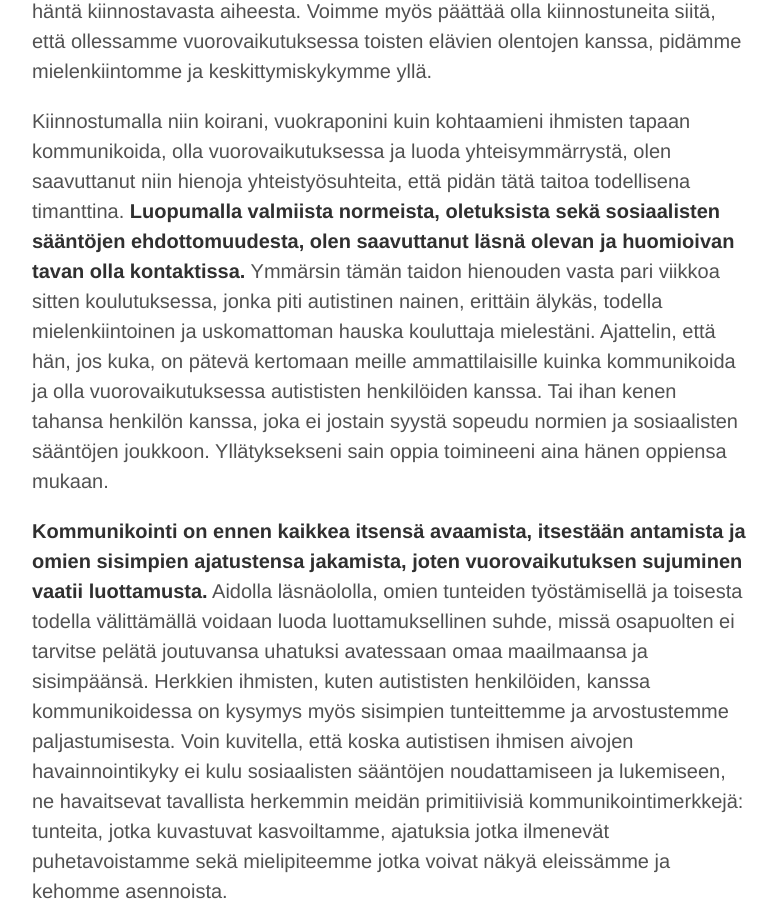
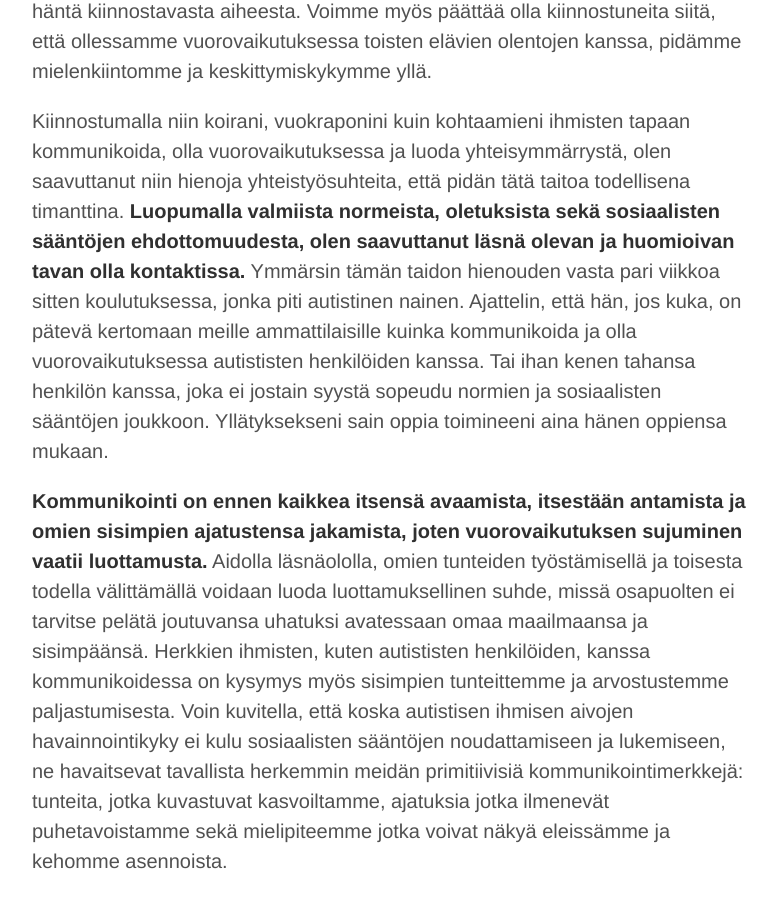
Before and after one commit to niinapiira/neppari.net, a Jekyll site: the page built from _posts/2016-02-05-kommunikaatio-on-tahtotila-ja-taito.md, in a window 1280 px wide and 900 px high, scrolled down 2689 px. Shown: the whole window, without its empty margins (248-1025 px from the left). Built offline with Jekyll 4.4.1, drawn with Linux system fonts in a browser that asks for light colours.

Commit message:
Updated 2016-02-05-kommunikaatio-on-tahtotila-ja-taito.md

```diff
--- a/_posts/2016-02-05-kommunikaatio-on-tahtotila-ja-taito.md
+++ b/_posts/2016-02-05-kommunikaatio-on-tahtotila-ja-taito.md
@@ -19,7 +19,7 @@ Omaan avoimuuteen auttaa valtavasti muutama helppo huomio omassa kommunikaatioss
 
 Viimeisimpänä, mutta ei missään nimessä vähäisimpänä huomion kohteena vuorovaikutuksessamme on kiinnostus. Ihminen on hyvin alkukantainen olento siinä missä eläimetkin, mutta sillä erotuksella, että meidän ei tarvitse olla. Ihmisten aivojen ylimmät kerrokset ovat antaneet meille kyvyn tiedostaa, havainnoida, arvioida ja muuttaa käytöstämme oman tahtomme mukaan. Aivoja ja käyttäytymistä treenaamalla me voimme muokata itsestämme melkein mitä vain, vaikka kommunikoinnin mestareita. **Kiinnostus ei tarvitse aina olla sisäsyntyistä motivoitumista itselle tärkeistä aiheista, vaan kiinnostus voi olla myös päätös.** Voimme useimmat päättää keskittyä johonkin vähemmänkin kiinnostavaan asiaan, jotta saamme hoidettua sen. Voimme päättää olla kiinnostuneita toisesta ihmisestä, kun esimerkiksi keskustelemme lapsen kanssa häntä kiinnostavasta aiheesta. Voimme myös päättää olla kiinnostuneita siitä, että ollessamme vuorovaikutuksessa toisten elävien olentojen kanssa, pidämme mielenkiintomme ja keskittymiskykymme yllä.
 
-Kiinnostumalla niin koirani, vuokraponini kuin kohtaamieni ihmisten tapaan kommunikoida, olla vuorovaikutuksessa ja luoda yhteisymmärrystä, olen saavuttanut niin hienoja yhteistyösuhteita, että pidän tätä taitoa todellisena timanttina. **Luopumalla valmiista normeista, oletuksista sekä sosiaalisten sääntöjen ehdottomuudesta, olen saavuttanut läsnä olevan ja huomioivan tavan olla kontaktissa.** Ymmärsin tämän taidon hienouden vasta pari viikkoa sitten koulutuksessa, jonka piti autistinen nainen, erittäin älykäs, todella mielenkiintoinen ja uskomattoman hauska kouluttaja mielestäni. Ajattelin, että hän, jos kuka, on pätevä kertomaan meille ammattilaisille kuinka kommunikoida ja olla vuorovaikutuksessa autististen henkilöiden kanssa. Tai ihan kenen tahansa henkilön kanssa, joka ei jostain syystä sopeudu normien ja sosiaalisten sääntöjen joukkoon. Yllätyksekseni sain oppia toimineeni aina hänen oppiensa mukaan.
+Kiinnostumalla niin koirani, vuokraponini kuin kohtaamieni ihmisten tapaan kommunikoida, olla vuorovaikutuksessa ja luoda yhteisymmärrystä, olen saavuttanut niin hienoja yhteistyösuhteita, että pidän tätä taitoa todellisena timanttina. **Luopumalla valmiista normeista, oletuksista sekä sosiaalisten sääntöjen ehdottomuudesta, olen saavuttanut läsnä olevan ja huomioivan tavan olla kontaktissa.** Ymmärsin tämän taidon hienouden vasta pari viikkoa sitten koulutuksessa, jonka piti autistinen nainen. Ajattelin, että hän, jos kuka, on pätevä kertomaan meille ammattilaisille kuinka kommunikoida ja olla vuorovaikutuksessa autististen henkilöiden kanssa. Tai ihan kenen tahansa henkilön kanssa, joka ei jostain syystä sopeudu normien ja sosiaalisten sääntöjen joukkoon. Yllätyksekseni sain oppia toimineeni aina hänen oppiensa mukaan.
 
 **Kommunikointi on ennen kaikkea itsensä avaamista, itsestään antamista ja omien sisimpien ajatustensa jakamista, joten vuorovaikutuksen sujuminen vaatii luottamusta.** Aidolla läsnäololla, omien tunteiden työstämisellä ja toisesta todella välittämällä voidaan luoda luottamuksellinen suhde, missä osapuolten ei tarvitse pelätä joutuvansa uhatuksi avatessaan omaa maailmaansa ja sisimpäänsä. Herkkien ihmisten, kuten autististen henkilöiden, kanssa kommunikoidessa on kysymys myös sisimpien tunteittemme ja arvostustemme paljastumisesta. Voin kuvitella, että koska autistisen ihmisen aivojen havainnointikyky ei kulu sosiaalisten sääntöjen noudattamiseen ja lukemiseen, ne havaitsevat tavallista herkemmin meidän primitiivisiä kommunikointimerkkejä: tunteita, jotka kuvastuvat kasvoiltamme, ajatuksia jotka ilmenevät puhetavoistamme sekä mielipiteemme jotka voivat näkyä eleissämme ja kehomme asennoista.
 
```
